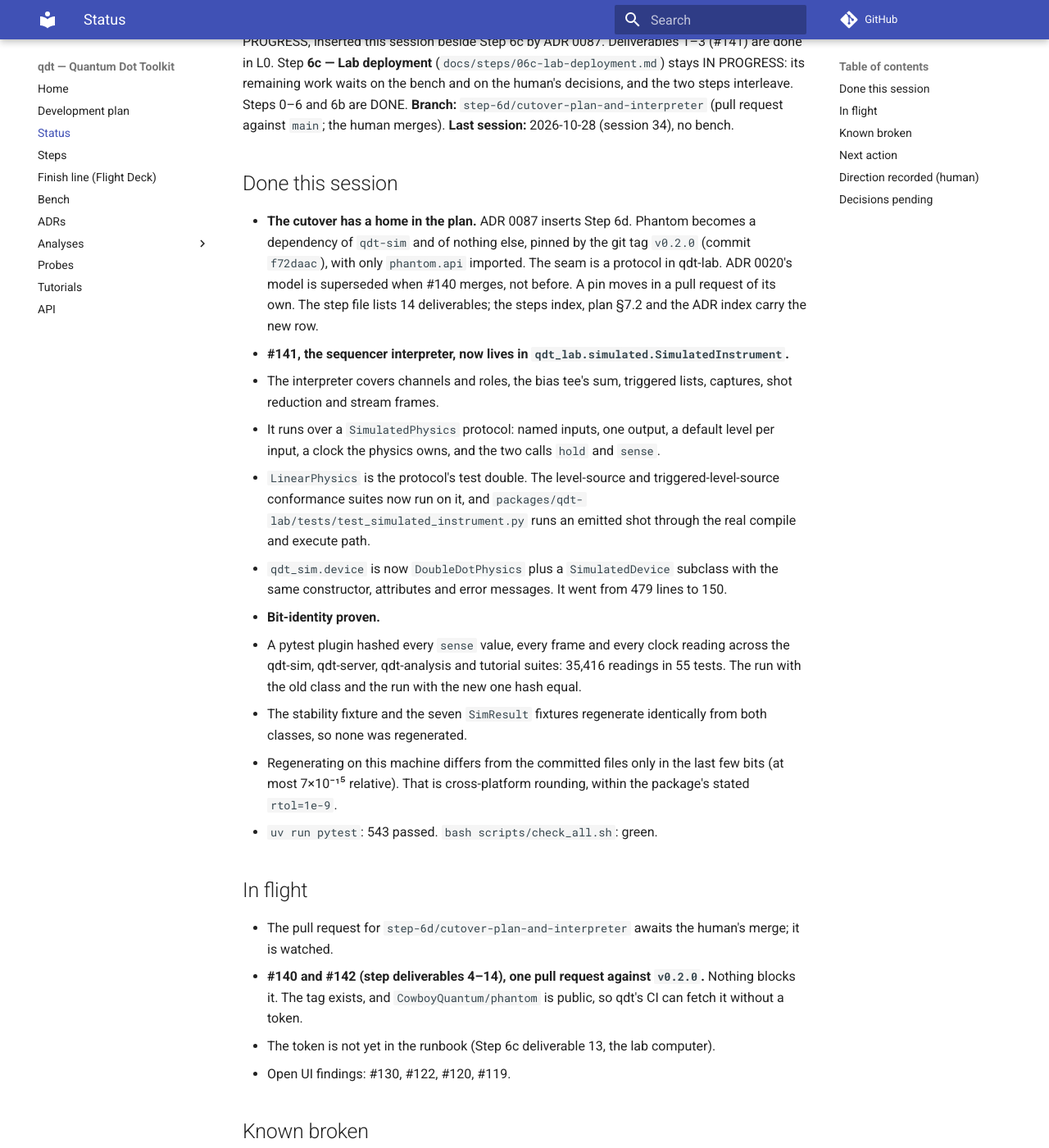
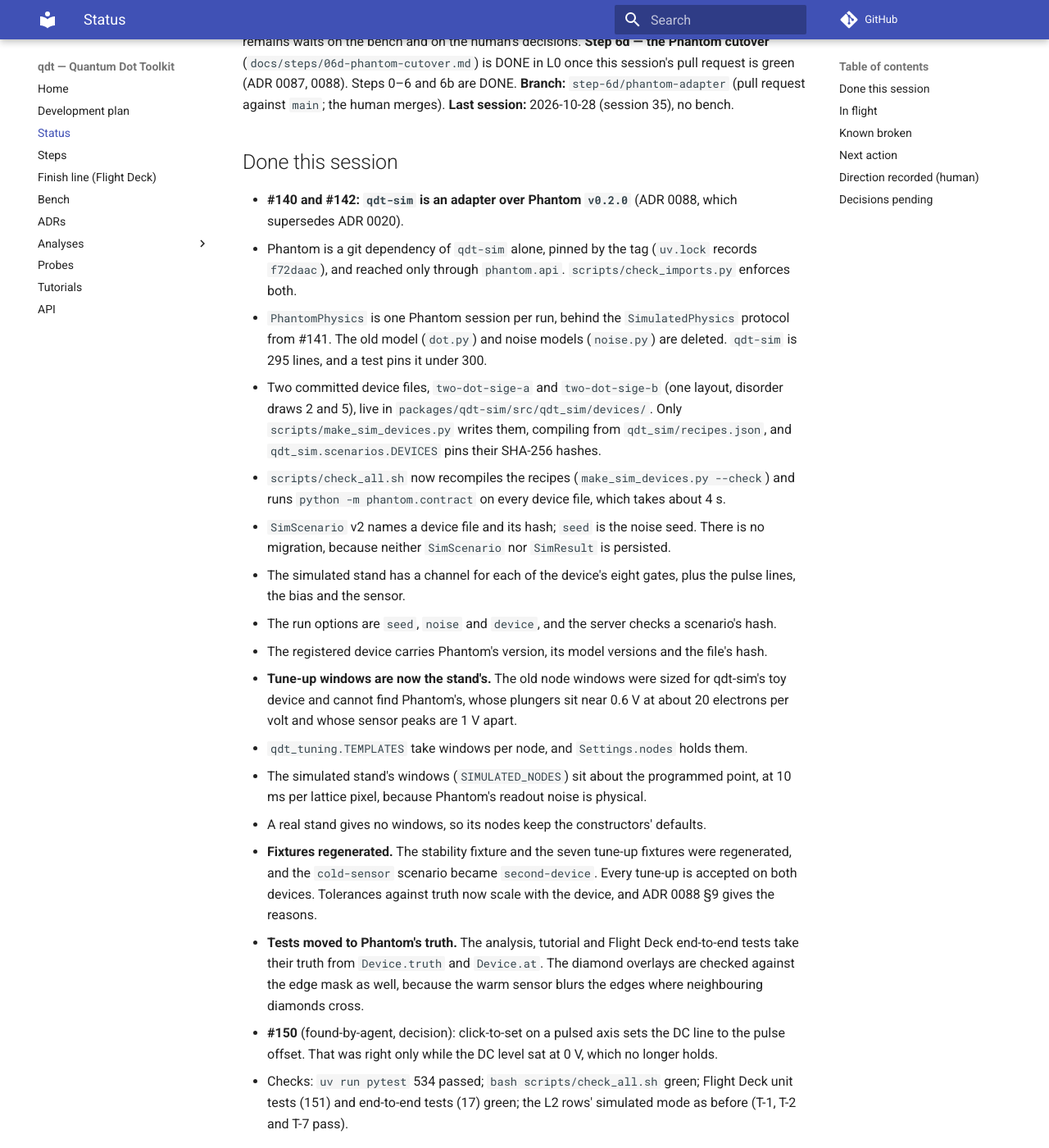
Before and after one commit to CowboyQuantum/qdt, an MkDocs documentation site: the page built from docs/STATUS.md, in a window 1280 px wide and 1400 px high, scrolled down 260 px. Shown: the whole window at 82% size. Built offline with MkDocs 1.6.1 and Material for MkDocs 9.7.7, drawn with Linux system fonts in a browser that asks for light colours; comment, search, counter and statistics services are not loaded; some of the changed text lies outside the part shown.

Commit message:
docs(status): session 35, Step 6d done in L0 (#140, #142)
Co-Authored-By: Claude Opus 5.5 <noreply@anthropic.com>
Claude-Session: https://claude.ai/code/session_01SWfRfPXvcGKxftGTLvx9kn

```diff
--- a/docs/STATUS.md
+++ b/docs/STATUS.md
@@ -4,71 +4,66 @@
 > A fresh session must be able to continue from this file alone.
 > The backlog is not here: it is GitHub issues and milestones (ADR 0071).
 
-**Current step:** **6d — The Phantom cutover** (`docs/steps/06d-phantom-cutover.md`), IN PROGRESS, inserted
-this session beside Step 6c by ADR 0087. Deliverables 1–3 (#141) are done in L0. Step **6c — Lab deployment**
-(`docs/steps/06c-lab-deployment.md`) stays IN PROGRESS: its remaining work waits on the bench and on the human's
-decisions, and the two steps interleave. Steps 0–6 and 6b are DONE.
-**Branch:** `step-6d/cutover-plan-and-interpreter` (pull request against `main`; the human merges).
-**Last session:** 2026-10-28 (session 34), no bench.
+**Current step:** **6c — Lab deployment** (`docs/steps/06c-lab-deployment.md`), IN PROGRESS: what remains waits
+on the bench and on the human's decisions. **Step 6d — the Phantom cutover** (`docs/steps/06d-phantom-cutover.md`)
+is DONE in L0 once this session's pull request is green (ADR 0087, 0088). Steps 0–6 and 6b are DONE.
+**Branch:** `step-6d/phantom-adapter` (pull request against `main`; the human merges).
+**Last session:** 2026-10-28 (session 35), no bench.
 
 ## Done this session
-- **The cutover has a home in the plan.** ADR 0087 inserts Step 6d. Phantom becomes a dependency of `qdt-sim` and
-  of nothing else, pinned by the git tag `v0.2.0` (commit `f72daac`), with only `phantom.api` imported. The seam
-  is a protocol in qdt-lab. ADR 0020's model is superseded when #140 merges, not before. A pin moves in a pull
-  request of its own. The step file lists 14 deliverables; the steps index, plan §7.2 and the ADR index carry
-  the new row.
-- **#141, the sequencer interpreter, now lives in `qdt_lab.simulated.SimulatedInstrument`.**
-  - The interpreter covers channels and roles, the bias tee's sum, triggered lists, captures, shot reduction
-    and stream frames.
-  - It runs over a `SimulatedPhysics` protocol: named inputs, one output, a default level per input, a clock
-    the physics owns, and the two calls `hold` and `sense`.
-  - `LinearPhysics` is the protocol's test double. The level-source and triggered-level-source conformance
-    suites now run on it, and `packages/qdt-lab/tests/test_simulated_instrument.py` runs an emitted shot
-    through the real compile and execute path.
-  - `qdt_sim.device` is now `DoubleDotPhysics` plus a `SimulatedDevice` subclass with the same constructor,
-    attributes and error messages. It went from 479 lines to 150.
-- **Bit-identity proven.**
-  - A pytest plugin hashed every `sense` value, every frame and every clock reading across the qdt-sim,
-    qdt-server, qdt-analysis and tutorial suites: 35,416 readings in 55 tests. The run with the old class and
-    the run with the new one hash equal.
-  - The stability fixture and the seven `SimResult` fixtures regenerate identically from both classes, so none
-    was regenerated.
-  - Regenerating on this machine differs from the committed files only in the last few bits (at most
-    7×10⁻¹⁵ relative). That is cross-platform rounding, within the package's stated `rtol=1e-9`.
-- `uv run pytest`: 543 passed. `bash scripts/check_all.sh`: green.
+- **#140 and #142: `qdt-sim` is an adapter over Phantom `v0.2.0`** (ADR 0088, which supersedes ADR 0020).
+  - Phantom is a git dependency of `qdt-sim` alone, pinned by the tag (`uv.lock` records `f72daac`), and
+    reached only through `phantom.api`. `scripts/check_imports.py` enforces both.
+  - `PhantomPhysics` is one Phantom session per run, behind the `SimulatedPhysics` protocol from #141. The old
+    model (`dot.py`) and noise models (`noise.py`) are deleted. `qdt-sim` is 295 lines, and a test pins it
+    under 300.
+  - Two committed device files, `two-dot-sige-a` and `two-dot-sige-b` (one layout, disorder draws 2 and 5),
+    live in `packages/qdt-sim/src/qdt_sim/devices/`. Only `scripts/make_sim_devices.py` writes them, compiling
+    from `qdt_sim/recipes.json`, and `qdt_sim.scenarios.DEVICES` pins their SHA-256 hashes.
+  - `scripts/check_all.sh` now recompiles the recipes (`make_sim_devices.py --check`) and runs
+    `python -m phantom.contract` on every device file, which takes about 4 s.
+  - `SimScenario` v2 names a device file and its hash; `seed` is the noise seed. There is no migration,
+    because neither `SimScenario` nor `SimResult` is persisted.
+  - The simulated stand has a channel for each of the device's eight gates, plus the pulse lines, the bias
+    and the sensor.
+  - The run options are `seed`, `noise` and `device`, and the server checks a scenario's hash.
+  - The registered device carries Phantom's version, its model versions and the file's hash.
+- **Tune-up windows are now the stand's.** The old node windows were sized for qdt-sim's toy device and
+  cannot find Phantom's, whose plungers sit near 0.6 V at about 20 electrons per volt and whose sensor peaks
+  are 1 V apart.
+  - `qdt_tuning.TEMPLATES` take windows per node, and `Settings.nodes` holds them.
+  - The simulated stand's windows (`SIMULATED_NODES`) sit about the programmed point, at 10 ms per lattice
+    pixel, because Phantom's readout noise is physical.
+  - A real stand gives no windows, so its nodes keep the constructors' defaults.
+- **Fixtures regenerated.** The stability fixture and the seven tune-up fixtures were regenerated, and the
+  `cold-sensor` scenario became `second-device`. Every tune-up is accepted on both devices. Tolerances against
+  truth now scale with the device, and ADR 0088 §9 gives the reasons.
+- **Tests moved to Phantom's truth.** The analysis, tutorial and Flight Deck end-to-end tests take their truth
+  from `Device.truth` and `Device.at`. The diamond overlays are checked against the edge mask as well,
+  because the warm sensor blurs the edges where neighbouring diamonds cross.
+- **#150** (found-by-agent, decision): click-to-set on a pulsed axis sets the DC line to the pulse offset. That
+  was right only while the DC level sat at 0 V, which no longer holds.
+- Checks: `uv run pytest` 534 passed; `bash scripts/check_all.sh` green; Flight Deck unit tests (151) and
+  end-to-end tests (17) green; the L2 rows' simulated mode as before (T-1, T-2 and T-7 pass).
 
 ## In flight
-- The pull request for `step-6d/cutover-plan-and-interpreter` awaits the human's merge; it is watched.
-- **#140 and #142 (step deliverables 4–14), one pull request against `v0.2.0`.** Nothing blocks it. The tag
-  exists, and `CowboyQuantum/phantom` is public, so qdt's CI can fetch it without a token.
+- The pull request for `step-6d/phantom-adapter` awaits the human's merge; it is watched.
 - The token is not yet in the runbook (Step 6c deliverable 13, the lab computer).
-- Open UI findings: #130, #122, #120, #119.
+- Open UI findings: #150, #130, #122, #120, #119.
 
 ## Known broken
 Open blockers: none (`gh issue list --label blocker`). Everything else: `gh issue list`.
 
 ## Next action
-**Agent, next session:** Step 6d deliverables 4–14 (#140 with #142), on a branch `step-6d/<short-name>`. Work in
-this order:
-1. Add Phantom from `git+https://github.com/CowboyQuantum/phantom` at tag `v0.2.0` as a dependency of `qdt-sim`.
-   Extend `scripts/check_imports.py` to fence it: no `phantom` import outside `qdt-sim`, and none but
-   `phantom.api` there.
-2. Implement `SimulatedPhysics` over a Phantom `Session`, with the truth tests need (`lattice_truth`,
-   `sensor_truth`) read from `Device.truth()`.
-3. Commit the device files with their recipes and the script that compiles them, and give `SimScenario` its
-   device reference (name and SHA-256) with a migration.
-4. Build the simulated stand from the device, and replace the run options.
-5. Regenerate every simulator fixture once, delete `dot.py` and `noise.py`, and run `python -m phantom.contract`
-   in CI.
-
-Write the ADR that freezes the `SimScenario` change, and decide in it what a stored v1 scenario becomes.
-Read Analysis 0007 and Phantom's `docs/CONTRACT.md` at the tag first.
-If the human sends the session to Step 6c instead: deliverables 11 (#76), 14 (#112) and 15 (#114).
+**Agent, next session:** back to Step 6c. Work deliverable 11 (#76), then 14 (#112), then 15 (#114), on a branch
+`step-6c/<short-name>`.
 **Human:**
 - Merge this pull request.
-- Decide #147, the two oracles of the L2 rows.
+- Decide #150 (click-to-set on a pulsed axis) and #147 (the two L2 oracles).
 - On `qdt-db`, run `uv run python -m qdt_registry init` as the administrator.
 - Run `bench/test_l2_orchestration.py` on the bench with `QDT_STAND_FILE` set.
+- If you want a cold-sensor scenario back, ask Phantom for a compile parameter for the sensor's peak width.
+  Phantom `v0.2.0` fixes it at 0.04 V of sensor potential, whatever the temperature.
 - Still open from earlier sessions:
   - Send plan §9 to IT.
   - Send the `ipconfig` output for #80.
@@ -78,6 +73,7 @@ If the human sends the session to Step 6c instead: deliverables 11 (#76), 14 (#1
   - Run restore drill #2 on 2026-10-31 (#133).
 
 ## Direction recorded (human)
+- **2026-10-28 (session 35):** after #149 merged and was offered as next: "Start this" → #140 and #142.
 - **2026-10-28 (session 34):** "Phantom cutover now. The tag 0.2.0 has been made" → ADR 0087, Step 6d, #141.
 - **2026-10-28 (session 33):** "Go ahead, but I also didn't realize we drifted off the phantom cutover. Once you
   finish your next task, tell me what's stopping you from completing #140-142."
@@ -92,7 +88,8 @@ If the human sends the session to Step 6c instead: deliverables 11 (#76), 14 (#1
   § Direction recorded, and `git show b94193f:docs/STATUS.md` (sessions ≤ 25).
 
 ## Decisions pending
-- All `decision` issues (`gh issue list --label decision`), now including #147, the two L2 oracles.
+- All `decision` issues (`gh issue list --label decision`), now including #150 (click-to-set on a pulsed
+  axis) and #147 (the two L2 oracles).
 - Step 6c's ADR 0077, needed before deliverables 9 and 10 (#80).
-- Held by the human: the cadence of Phantom releases against qdt's pin (Analysis 0007, answer 3).
-- Decided with #142, in its ADR: what a stored `SimScenario` v1 becomes.
+- Held by the human: the cadence of Phantom releases against qdt's pin (Analysis 0007, answer 3). Each pin
+  bump is its own pull request (ADR 0087).
```
